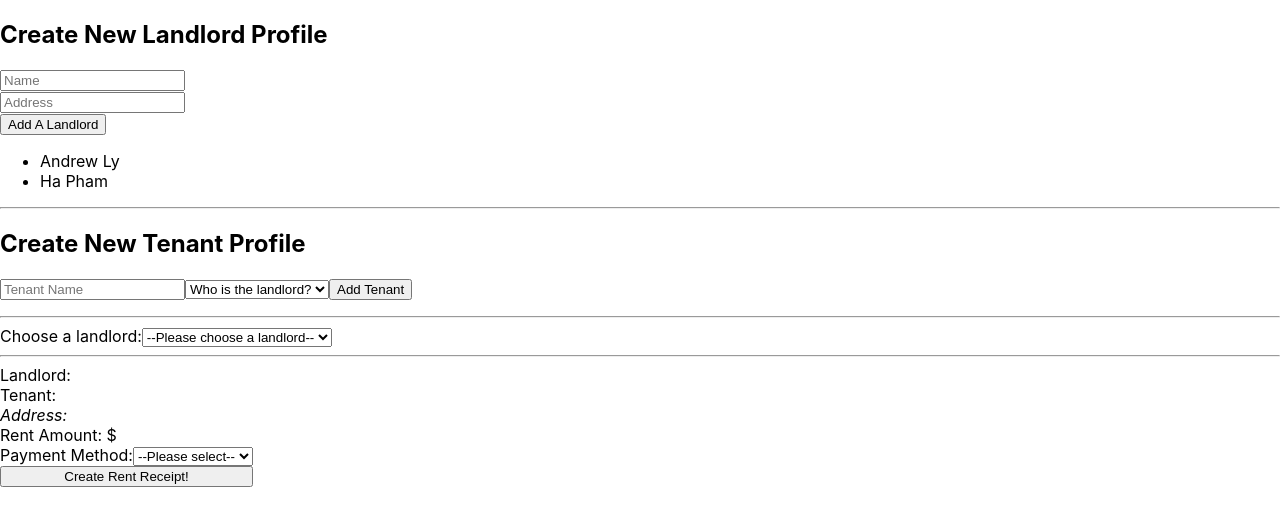
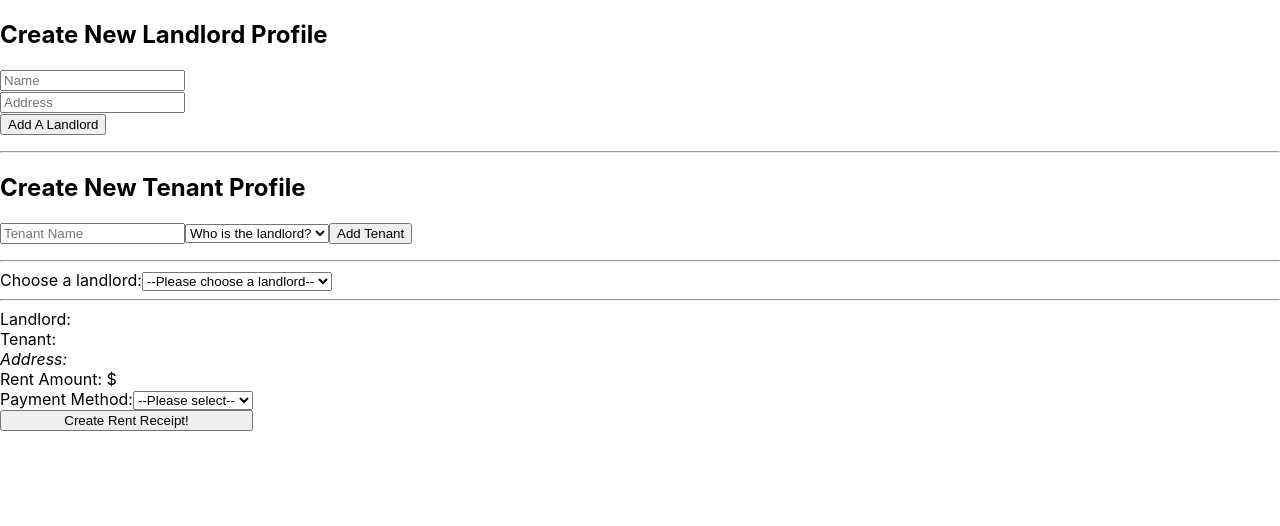
Before and after one commit to haphamo/rent-receipt-maker, a React (Create React App) app: page / in a window 1280 px wide. Shown: the top 526 px of the page. Built offline with nearby package versions, Linux system fonts and the light colour scheme.

Commit message:
commented out displayAllLandlords, was added to visually see when new landlords were added

```diff
--- a/src/components/CreateProfile.js
+++ b/src/components/CreateProfile.js
@@ -41,7 +41,7 @@ function CreateProfile({ allLandlords, setNewLandlord, newLandlord, setAllLandlo
         </label>
       </form>
     <ul>
-      {displayAllLandlords(allLandlords)}
+      {/* {displayAllLandlords(allLandlords)} */}
     </ul>
 
     </section>
```
